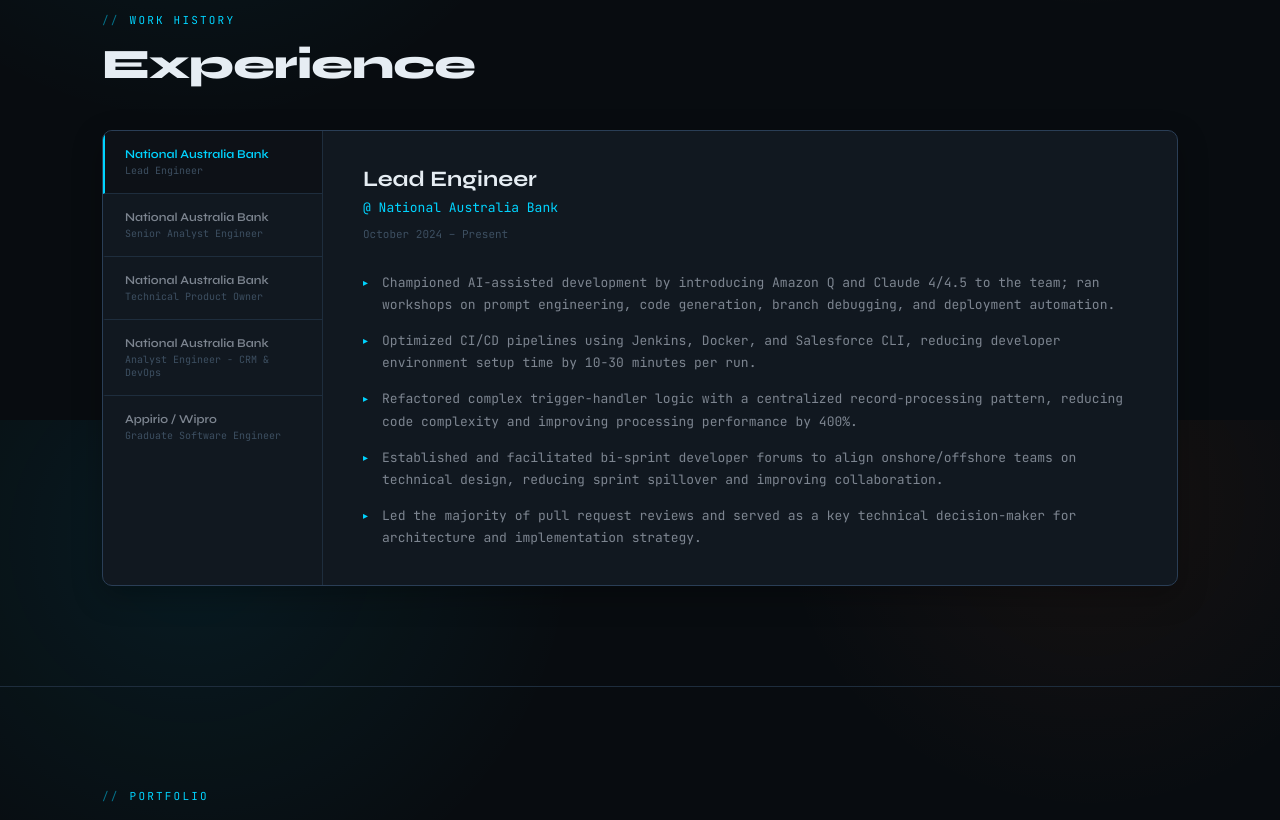
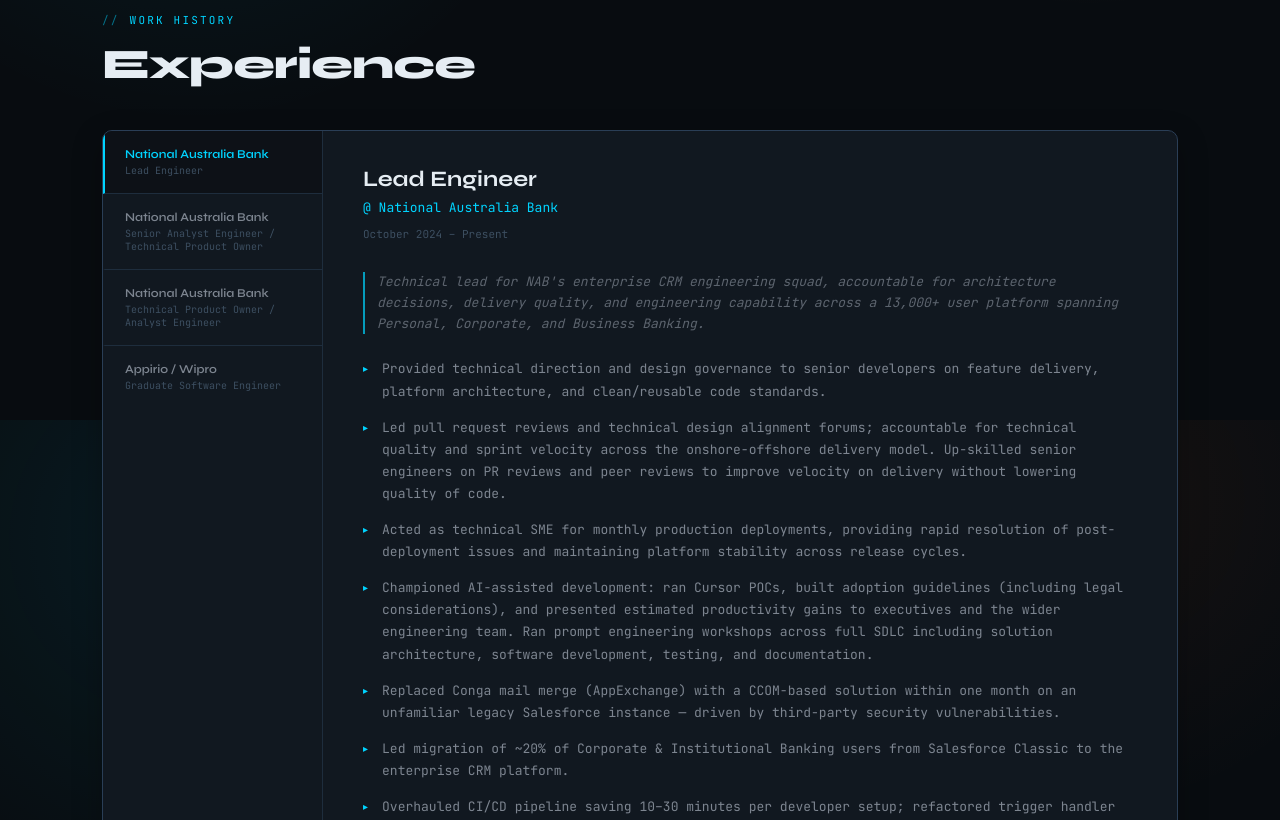
Before and after one commit to yjinn812/my-portfolio, a React (Vite) app: page / in a window 1280 px wide. Shown: the part 1980-2800 px from the top of the page. Built offline with nearby package versions, Linux system fonts and the light colour scheme.

Commit message:
Added and update experiences.

```diff
--- a/src/components/Experience.css
+++ b/src/components/Experience.css
@@ -83,6 +83,20 @@
   font-family: var(--font-mono);
 }
 
+.experience__summary {
+  border-left: 2px solid var(--accent);
+  padding-left: 12px;
+  margin-bottom: 24px;
+  opacity: 0.7;
+}
+
+.experience__summary p {
+  font-size: 13px;
+  color: var(--text-muted);
+  line-height: 1.6;
+  font-style: italic;
+}
+
 .experience__highlights {
   list-style: none;
   display: flex;
--- a/src/components/Experience.jsx
+++ b/src/components/Experience.jsx
@@ -32,6 +32,13 @@
               <span className="experience__at">@ {current.company}</span>
               <span className="experience__period">{current.period}</span>
             </div>
+
+            {current.summary && (
+              <div className="experience__summary">
+                <p>{current.summary}</p>
+              </div>
+            )}
+
             <ul className="experience__highlights">
               {current.highlights.map((h, i) => (
                 <li key={i} className="experience__highlight">
--- a/src/data/portfolioData.js
+++ b/src/data/portfolioData.js
@@ -2,7 +2,7 @@
   name: "Yu Jin Wong",
   title: "Lead Engineer @ National Australia Bank",
   tagline:
-    "6+ years delivering enterprise software in banking across Salesforce and AWS, with proven impact in platform scalability, API integration, and CI/CD.",
+    "7+ years delivering enterprise software in banking across Salesforce and AWS, with proven impact in platform scalability, API integration, and CI/CD.",
   location: "Melbourne / Sydney",
   email: "wongyj812@gmail.com",
   phone: "0452 630 812",
@@ -14,63 +14,62 @@
 
 export const experience = [
   {
-    id: 1,
-    company: "National Australia Bank",
-    role: "Lead Engineer",
-    period: "October 2024 – Present",
-    highlights: [
-      "Championed AI-assisted development by introducing Amazon Q and Claude 4/4.5 to the team; ran workshops on prompt engineering, code generation, branch debugging, and deployment automation.",
-      "Optimized CI/CD pipelines using Jenkins, Docker, and Salesforce CLI, reducing developer environment setup time by 10-30 minutes per run.",
-      "Refactored complex trigger-handler logic with a centralized record-processing pattern, reducing code complexity and improving processing performance by 400%.",
-      "Established and facilitated bi-sprint developer forums to align onshore/offshore teams on technical design, reducing sprint spillover and improving collaboration.",
-      "Led the majority of pull request reviews and served as a key technical decision-maker for architecture and implementation strategy.",
-    ],
+    "id": 1,
+    "company": "National Australia Bank",
+    "role": "Lead Engineer",
+    "period": "October 2024 – Present",
+    "summary":"Technical lead for NAB's enterprise CRM engineering squad, accountable for architecture decisions, delivery quality, and engineering capability across a 13,000+ user platform spanning Personal, Corporate, and Business Banking.",
+    "highlights": [
+      "Provided technical direction and design governance to senior developers on feature delivery, platform architecture, and clean/reusable code standards.",
+      "Led pull request reviews and technical design alignment forums; accountable for technical quality and sprint velocity across the onshore-offshore delivery model. Up-skilled senior engineers on PR reviews and peer reviews to improve velocity on delivery without lowering quality of code.",
+      "Acted as technical SME for monthly production deployments, providing rapid resolution of post-deployment issues and maintaining platform stability across release cycles.",
+      "Championed AI-assisted development: ran Cursor POCs, built adoption guidelines (including legal considerations), and presented estimated productivity gains to executives and the wider engineering team. Ran prompt engineering workshops across full SDLC including solution architecture, software development, testing, and documentation.",
+      "Replaced Conga mail merge (AppExchange) with a CCOM-based solution within one month on an unfamiliar legacy Salesforce instance — driven by third-party security vulnerabilities.",
+      "Led migration of ~20% of Corporate & Institutional Banking users from Salesforce Classic to the enterprise CRM platform.",
+      "Overhauled CI/CD pipeline saving 10–30 minutes per developer setup; refactored trigger handler architecture achieving a 400% improvement in record processing speed."
+    ]
   },
   {
-    id: 2,
-    company: "National Australia Bank",
-    role: "Senior Analyst Engineer",
-    period: "May 2022 – October 2024",
-    highlights: [
-      "Contributed to major CRM expansion scaling the platform from 3,000 to 13,000 live users, delivering full-stack solutions across AWS and Salesforce.",
-      "Led technical delivery of a large-scale legacy migration from Siebel to Salesforce, including data migration pipelines, lead management features, and multi-API integrations.",
-      "Designed and implemented a reusable, high-performance multi-page component framework (LWC), standardizing front-end development patterns across user personas.",
-      "Resolved high-severity production incidents involving third-party SaaS vendors, including Salesforce and Microsoft, while coordinating cross-team resolution.",
-      "Built and deployed the Customer Conversation Framework using Financial Services Cloud Interactions to support APRA compliance at scale.",
-    ],
+    "id": 2,
+    "company": "National Australia Bank",
+    "role": "Senior Analyst Engineer / Technical Product Owner",
+    "period": "May 2022 – October 2024",
+    "summary": "Key full-stack contributor to NAB's Salesforce expansion from 3,000 to 13,000 live bankers, acting as defacto solution architect on flagship initiatives including APRA-regulated compliance frameworks and a major legacy CRM migration.",
+    "highlights": [
+      "Continued in a dual capacity as Technical Product Owner through April 2023, applying hands-on stakeholder management and sprint planning expertise to bridge the gap between business priorities and engineering delivery.",
+      "Acted as defacto solution architect for the Customer Conversation Framework — designed the FSC Interactions-based solution, presented to the Security Architect Review Board and business/delivery stakeholders to obtain implementation approval; scaled across all Personal, Business, and Corporate Banking divisions in compliance with APRA requirements.",
+      "Led the Salesforce side of NAB Personal Banking's Siebel-to-Salesforce migration — data migration, lead management, and a multi-API service connecting Salesforce to originating legacy systems.",
+      "Resolved a major production outage on the appointment booking system — diagnosed a Salesforce backend Outlook calendar batch syncing bottleneck and implemented a targeted fix that restored service ahead of the automated cycle.",
+      "Architected a high-performance multi-page LWC framework to standardize component patterns across multiple user personas for 13,000+ bankers.",
+      "Resolved high-severity production incidents involving Salesforce and Microsoft SaaS products, providing technical guidance across vendor teams.",
+    ]
   },
   {
-    id: 3,
-    company: "National Australia Bank",
-    role: "Technical Product Owner",
-    period: "July 2021 – April 2023",
-    highlights: [
-      "Collaborated with Product Managers, CRM Consultants, and Business Managers to define, scope, and deliver Salesforce platform enhancements.",
-      "Owned sprint planning and monthly release scoping in partnership with Engineering Managers across multiple Salesforce instances.",
-    ],
+    "id": 3,
+    "company": "National Australia Bank",
+    "role": "Technical Product Owner / Analyst Engineer",
+    "period": "April 2021 – April 2022",
+    "summary": "Wore two hats as both Technical Product Owner and DevOps engineer within NAB's BAU team — balancing sprint delivery and release governance with hands-on CI/CD infrastructure ownership and complex production incident resolution.",
+    "highlights": [
+      "Scoped and delivered BAU Salesforce enhancements in collaboration with Product Managers, CRM Consultants, Business Managers, and end users.",
+      "Worked with Engineering Managers on monthly release scoping and planning.",
+      "In-charge of sprint planning for upcoming Salesforce-related enhancement and fix work.",
+      "Maintained CI/CD infrastructure (AWS, Jenkins, Docker, GitHub); improved resilience of batch jobs with enhanced retry, logging, and alerting.",
+      "Triaged and resolved a complex multi-system customer data sync issue across NAB's data pipeline (on-prem → Kafka → Oracle → Salesforce via AWS Lambda), coordinating a production data fix across multiple teams."
+    ]
   },
   {
-    id: 4,
-    company: "National Australia Bank",
-    role: "Analyst Engineer - CRM & DevOps",
-    period: "April 2021 – May 2022",
-    highlights: [
-      "Managed and delivered BAU tickets while developing and maintaining full-stack enhancements across multiple platform environments.",
-      "Maintained and improved CI/CD infrastructure leveraging AWS, Jenkins, Docker, and GitHub to support continuous delivery workflows.",
-      "Improved resilience of daily batch jobs across internal Salesforce and external AWS systems with retry logic, structured logging, and alerting.",
-    ],
-  },
-  {
-    id: 5,
-    company: "Appirio / Wipro",
-    role: "Graduate Software Engineer",
-    period: "September 2019 – April 2021",
-    highlights: [
-      "Resolution Life (AMP Life Divestiture): Delivered migration of 40+ Aura components to a new Salesforce org under tight timelines and designed a Singleton-based application log framework to handle governor and heap limits.",
-      "Telstra: Investigated Salesforce Flow limits and architectural trade-offs, then built and maintained call center flows within a complex multi-flow architecture.",
-      "AMP Capital: Led a graduate pre-sales team of 5 to deliver a property management calendar app in Salesforce, improving UX with SLDS patterns and standard LWC components.",
-    ],
-  },
+    "id": 4,
+    "company": "Appirio / Wipro",
+    "role": "Graduate Software Engineer",
+    "period": "September 2019 – April 2021",
+    "summary": "Rotated across three enterprise Salesforce engagements — Resolution Life, Telstra, and AMP Capital — delivering component migrations, call center flow architecture, and a pre-sales POC that outperformed the competing team's demo.",
+    "highlights": [
+      "Resolution Life (AMP Life Divestiture): Migrated approximately 40+ Aura components to a new Salesforce org under tight timelines. Designed an application log framework using a Singleton pattern to reliably capture errors while avoiding heap size and platform limit issues. Provided insights on security model design to solution architects and business analysts.",
+      "Telstra: Investigated technical limits and architectural trade-offs of Salesforce Flows for the technical architect, providing a detailed recommended solution. Maintained and introduced new call center flows within a complex multi-flow architecture.",
+      "AMP Capital: Led a pre-sales graduate team of 5 to build and present a property management calendar app POC for Salesforce homepages. Challenged the original UX design by applying SLDS patterns and standard LWC components, delivering a cleaner solution than the competing team."
+    ]
+  }
 ];
 
 export const skills = {
@@ -79,8 +78,12 @@
     "TypeScript",
     "REST APIs",
     "System Integration",
+    "Microservices",
+    "Express.js",
+    "BFFs",
+    "Mini-apps",
     "Performance Optimization",
-    "HTML/CSS",
+    "HTML/CSS"
   ],
   "Cloud & DevOps": [
     "AWS",
@@ -88,7 +91,7 @@
     "Docker",
     "GitHub Actions",
     "CI/CD",
-    "Shell Scripting",
+    "Shell Scripting"
   ],
   "Platform Engineering (Salesforce)": [
     "Lightning Web Components",
@@ -97,7 +100,7 @@
     "SOQL",
     "Financial Services Cloud",
     "CRM Analytics",
-    "Agentforce",
+    "Agentforce"
   ],
   "Architecture & Leadership": [
     "Technical Design",
@@ -105,8 +108,8 @@
     "Code Review",
     "Mentoring",
     "Stakeholder Management",
-    "Agile / Scrum",
-  ],
+    "Agile / Scrum"
+  ]
 };
 
 export const certifications = [
@@ -134,7 +137,8 @@
   },
 ];
 
-export const projects = [
+export const projects =
+[
   {
     id: 1,
     title: "Google Sheets Microservice",
```
